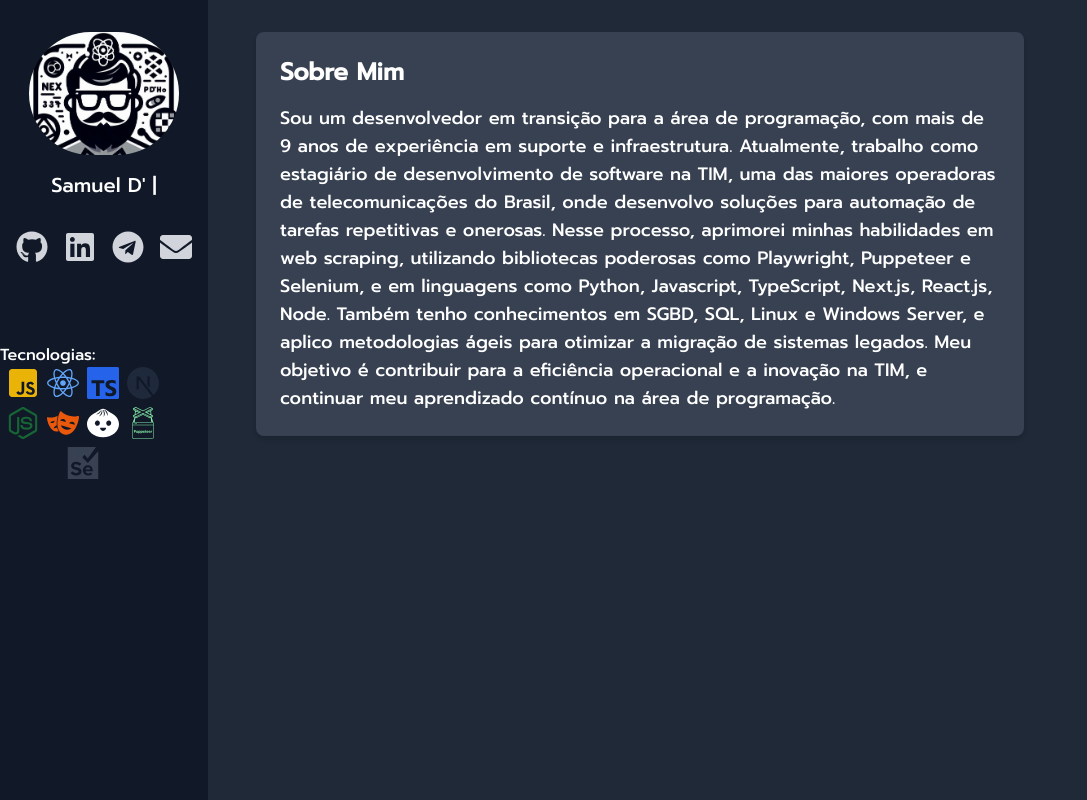
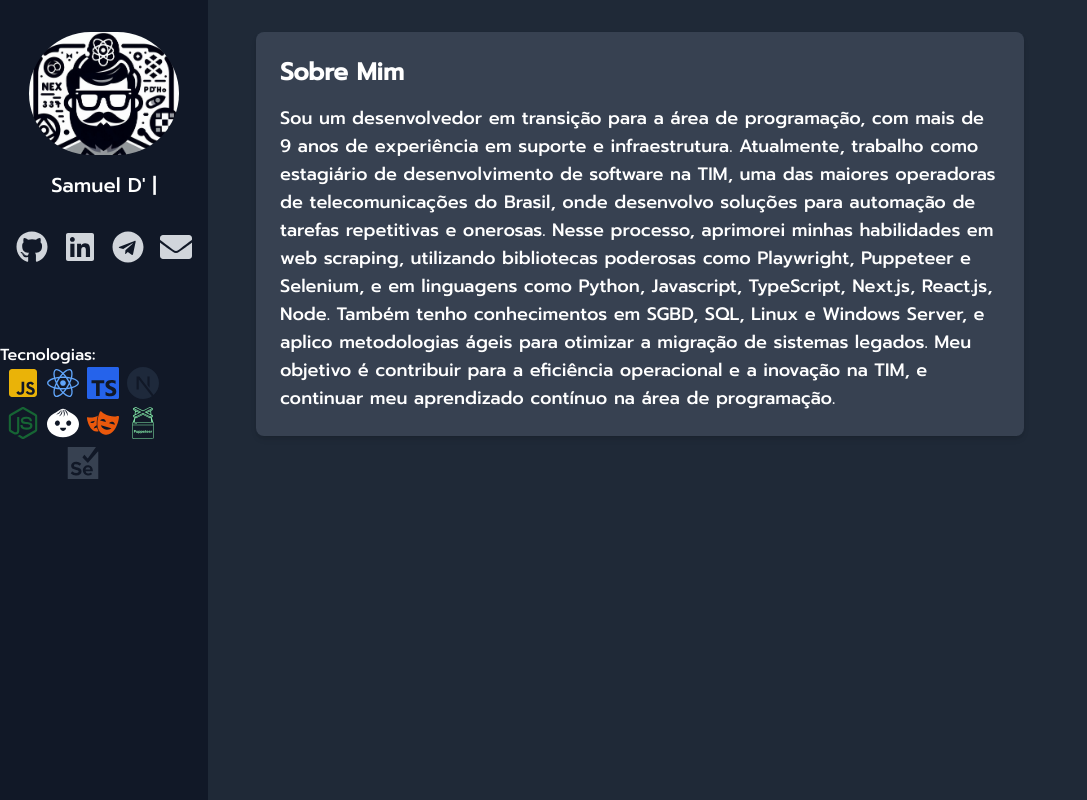
Before and after one commit to samueldsiqueira/my-landing, a Next.js app: page / in a window 1280 px wide. Shown: the whole page, without its empty margins (0-1087 px from the left). Built offline with nearby package versions, Linux system fonts and the light colour scheme.

Commit message:
new: create techbadges component

```diff
--- a/src/components/TechBadges.tsx
+++ b/src/components/TechBadges.tsx
@@ -24,10 +24,10 @@ const TechBadges = () => {
 					<SiNodedotjs size={32} className='text-green-800' />
 				</li>
 				<li>
-					<SiPlaywright size={32} className='text-orange-600' />
+					<SiBun size={32} />
 				</li>
 				<li>
-					<SiBun size={32} />
+					<SiPlaywright size={32} className='text-orange-600' />
 				</li>
 				<li>
 					<SiPuppeteer size={32} className='text-green-300' />
```
